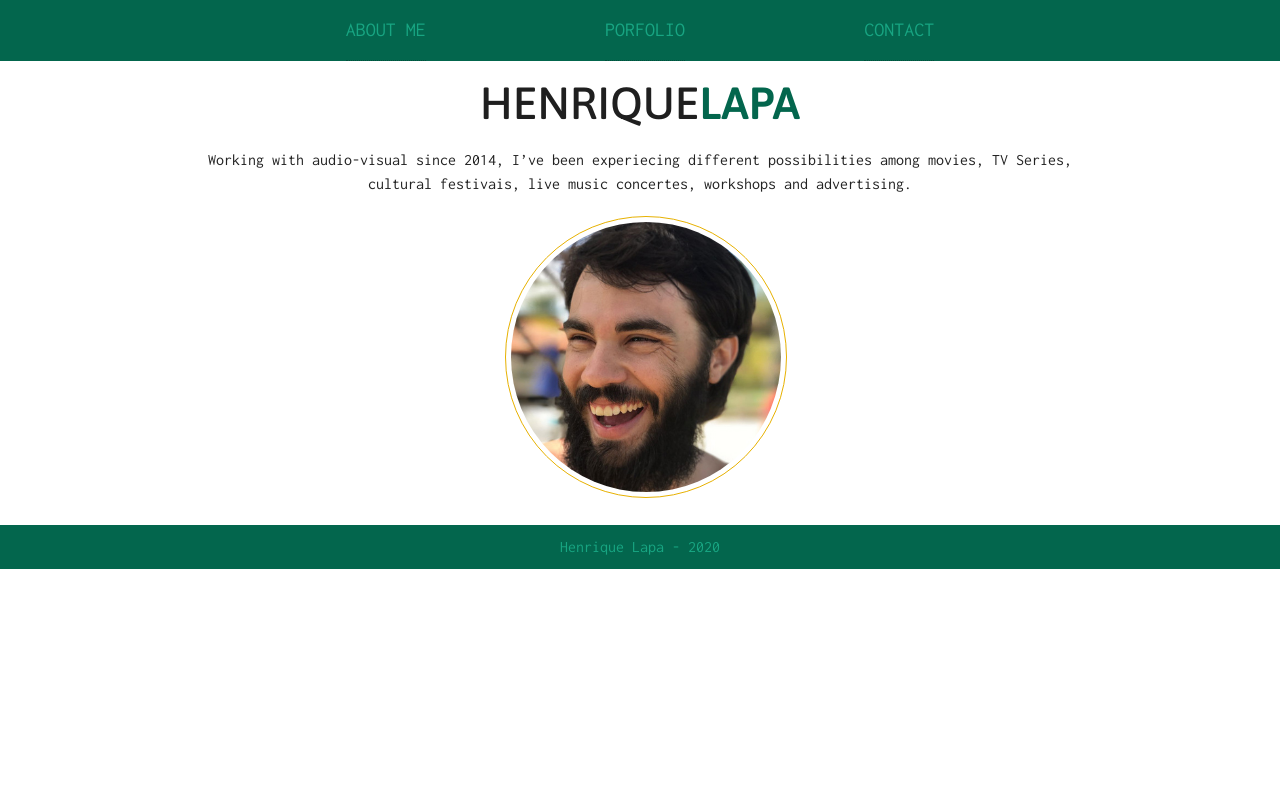
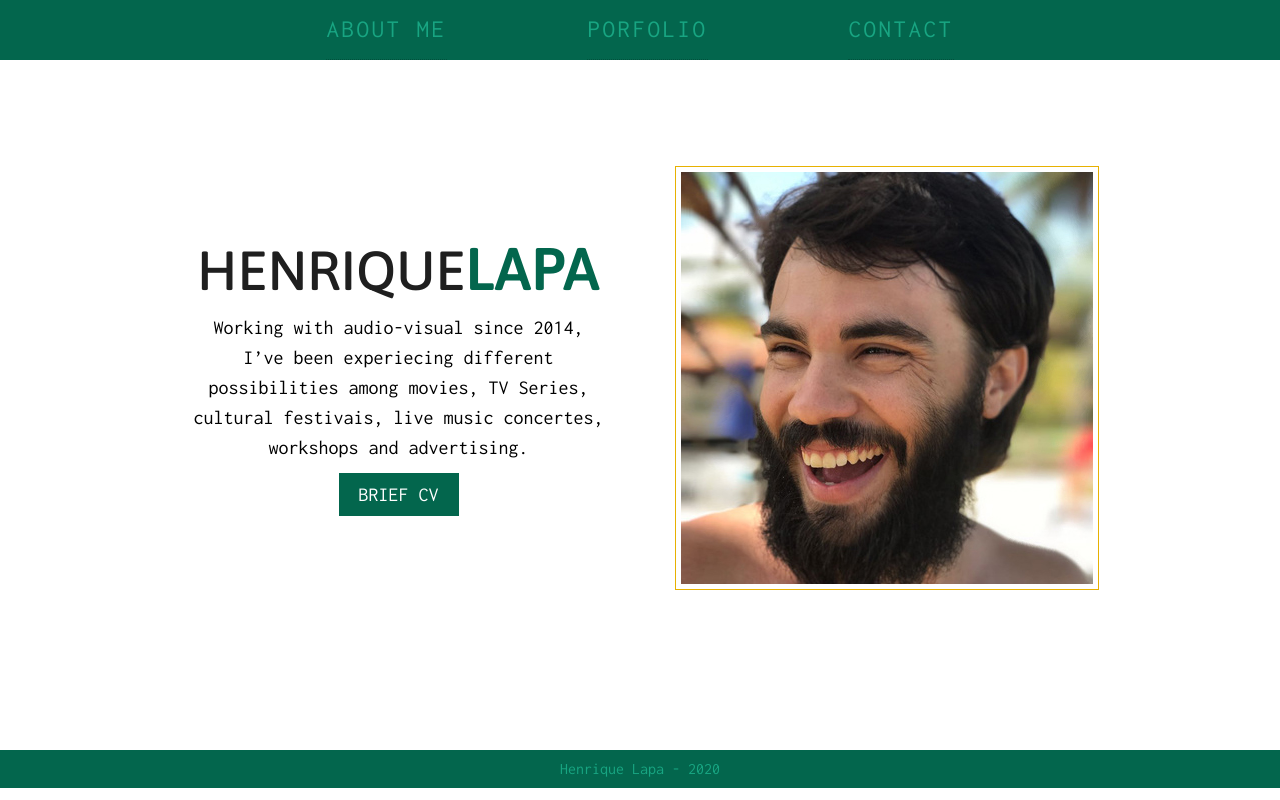
Before and after one commit to pedro-samo/lapa_portfolio, a plain HTML site: page index.html in a window 1280 px wide. Drawn offline with Linux system fonts and the light colour scheme.

Commit message:
versão desktop

```diff
--- a/index.html
+++ b/index.html
@@ -38,6 +38,7 @@
                 <span class="hero__texto__henrique">Henrique</span><span class="hero__texto__lapa">Lapa</span>
             </h1>
             <p>Working with audio-visual since 2014, I’ve been experiecing different possibilities among movies, TV Series, cultural festivais, live music concertes, workshops and advertising.</p>
+            <button class="hero__texto__button">Brief CV</button>
         </div>
         <div class="hero__imagem">
             <img src="/imagens/perfil_mobile.jpeg">
--- a/style/main.css
+++ b/style/main.css
@@ -1,22 +1,11 @@
 @import url('https://fonts.googleapis.com/css2?family=Asap:wght@500;600&display=swap');
 @import url('https://fonts.googleapis.com/css2?family=Inconsolata:wght@400;500&display=swap');
 body {
-    margin: 0;
     font-family: 'Inconsolata', monospace;
-    line-height: 1.5;
-    color: #222222;
 }
 
 img {
     max-width: 100%;
-}
-
-.container {
-    margin-right: auto;
-    margin-left: auto;
-    padding-left: 1em;
-    padding-right: 1em;
-    max-width: 980px;
 }
 
 .header {
@@ -113,6 +102,10 @@ img {
     border: 1px solid #e7b101;
 }
 
+.hero__texto__button {
+    display: none;
+}
+
 .js .header__nav {
     transition: max-height 1s;
 }
@@ -153,7 +146,11 @@ footer {
     }
 }
 
-@media only screen and (min-width: 758px) {
+@media only screen and (min-width: 768px) {
+    .hero {
+        margin: 50px auto 52px;
+        width: 70%;
+    }
     .hero__texto__henrique {
         font-size: 45px;
     }
@@ -181,14 +178,73 @@ footer {
         justify-content: space-around;
     }
     .header__nav a {
-        font-size: 20px;
+        font-size: 25px;
+        letter-spacing: .1em;
     }
     .header__nav a:active {
         position: relative;
         top: 1px;
     }
     .hero {
-        margin: 70px auto 20px;
+        margin: 75px auto;
         width: 70%;
+        height: 75vh;
+        display: grid;
+        grid-gap: 70px;
+        grid-template-columns: repeat(2, 1fr);
+        grid-template-rows: 1;
+        justify-self: center;
+        justify-content: center;
+        align-content: center;
+    }
+    .hero__texto {
+        grid-column: 1 /2;
+        align-self: center;
+        justify-content: center;
+    }
+    .hero__texto h1 {
+        text-align: center;
+        margin: 0;
+    }
+    .hero__texto__henrique {
+        font-size: 55px;
+    }
+    .hero__texto__lapa {
+        font-size: 60px;
+    }
+    .hero__texto p {
+        font-size: 20px;
+        line-height: 1.5em;
+    }
+    .hero__imagem {
+        align-self: center;
+        margin: 0 auto;
+        padding-top: 10px;
+        width: auto;
+        height: auto;
+    }
+    .hero__imagem img {
+        border-radius: 0%;
+        padding: 5px;
+        border: 1px solid #e7b101;
+    }
+    .hero__texto__button {
+        display: block;
+        margin: 0 auto;
+        border: none;
+        color: white;
+        font-size: 20px;
+        text-transform: uppercase;
+        text-align: center;
+        padding: 10px 20px;
+        background-color: #03664d;
+    }
+    .hero__texto__button:hover {
+        background-color: #01926e;
+        cursor: pointer;
+    }
+    .hero__texto__button:active {
+        position: relative;
+        top: 1px;
     }
 }
```
